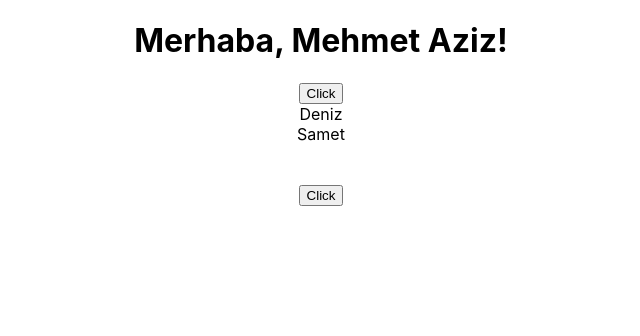
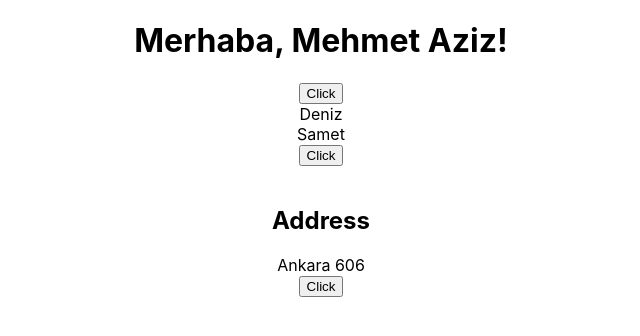
Before and after one commit to maziz-create/react-training, a React (Create React App) app: page / in a window 1280 px wide. Shown: the top 336 px of the page, without its empty margins (319-959 px from the left). Built offline with nearby package versions, Linux system fonts and the light colour scheme.

Commit message:
created and rendered new state(address) which have initialState as object, state changed with setAddress function integrated into button

```diff
--- a/src/App.js
+++ b/src/App.js
@@ -17,6 +17,9 @@ function App() {
   //State'in initialValue ' sunu array olarak verip aşağıda map ederek yazdırabiliriz.
   const [friends, setFriends] = useState(["Deniz", "Samet"]);
 
+  //State'in initialValue ' sunu obje olarak verebiliriz.
+  const [address, setAddress] = useState({ title: "Ankara", zip: 606 });
+
   return (
     <div className="App">
       <h1>Merhaba, {name}!</h1>
@@ -28,8 +31,6 @@ function App() {
             <div key={index}>{friend}</div>
           ))
       }
-      <br />
-      <br />
       {/*
           friends dizisine yeni eleman ekledik. dikkat edilmesi gerekenler:
           => dizinin initialState'i bir dizi olduğu için biz de dizi olarak verdik.
@@ -38,6 +39,22 @@ function App() {
           Bunun için    ...eskiDizi  mevzusu var, biliyorsun.
       */}
       <button onClick={() => setFriends([...friends, ['Yeni Kişi => Onur']])}>Click</button>
+
+      <br />
+      <br />
+
+      {/* adresi render ettik ve butonla değiştirdik. */}
+      <h2>Address</h2>
+      <div>
+        {address.title} {address.zip}
+      </div>
+
+      <button onClick={() => setAddress({
+        title: "degistirilen adres",
+        zip: 111
+      })}>Click</button>
+
+
     </div>
   );
 }
```
